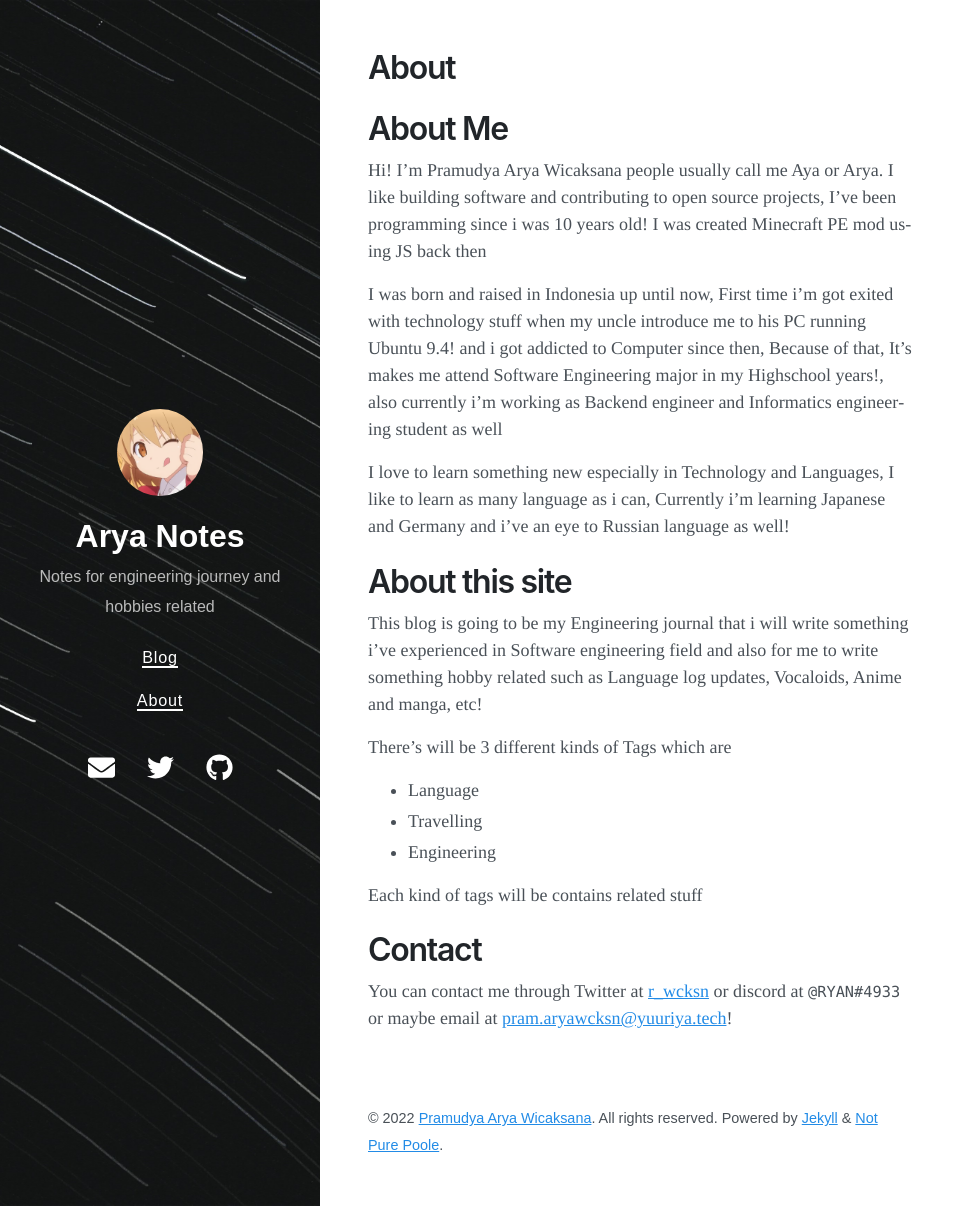
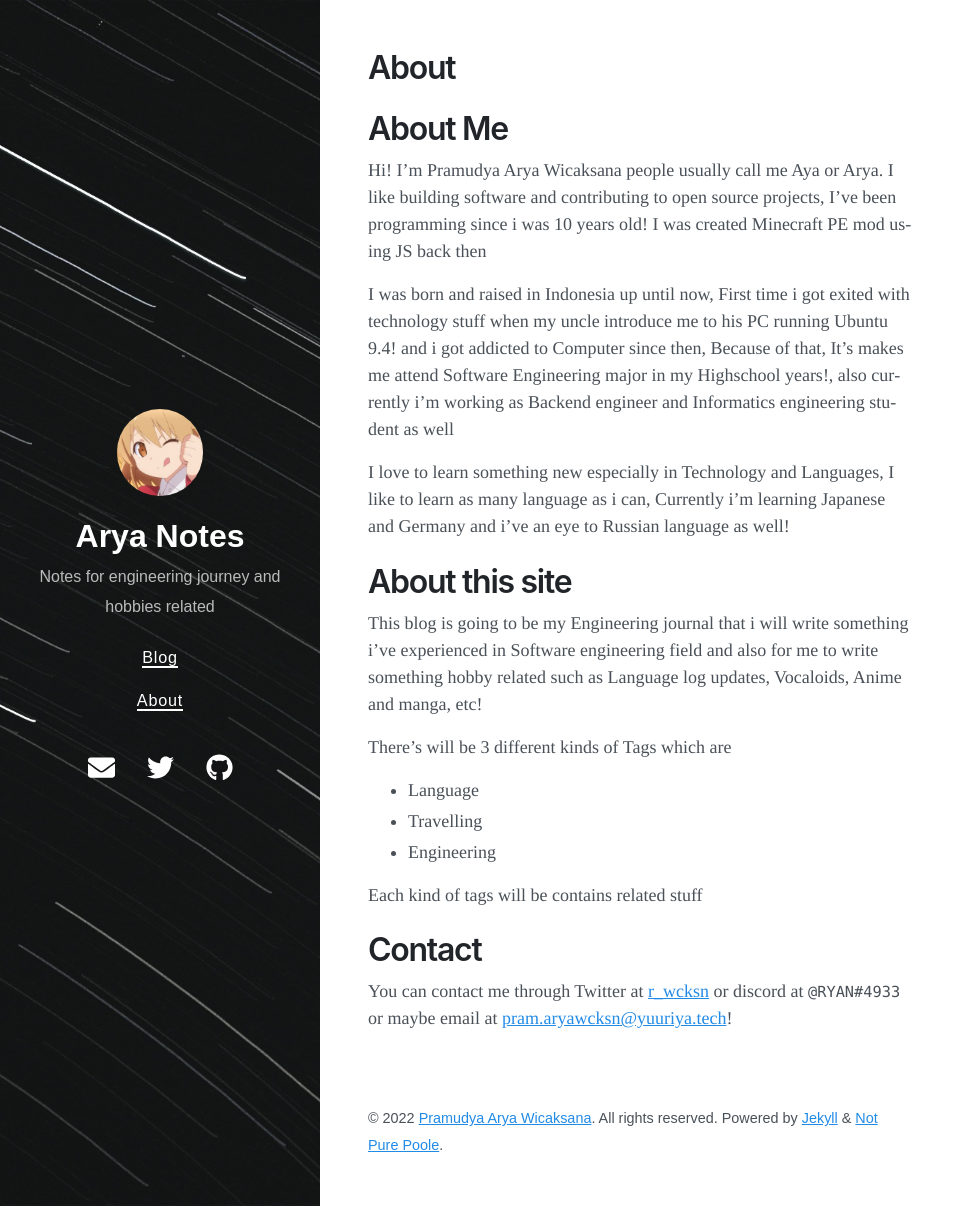
Before and after one commit to RyaWcksn/ryawcksn.github.io, a Jekyll site: the page built from about.md, in a window 1280 px wide and 1206 px high. Shown: the whole window, without its empty margins (0-974 px from the left). Built offline with Jekyll 4.4.1, drawn with Linux system fonts in a browser that asks for light colours; nearby versions of some CDN libraries.

Commit message:
fix : Update

```diff
--- a/about.md
+++ b/about.md
@@ -7,7 +7,7 @@ title: About
 
 Hi! I'm Pramudya Arya Wicaksana people usually call me Aya or Arya. I like building software and contributing to open source projects, I've been programming since i was 10 years old! I was created Minecraft PE mod using JS back then
 
-I was born and raised in Indonesia up until now, First time i'm got exited with technology stuff when my uncle introduce me to his PC running Ubuntu 9.4! and i got addicted to Computer since then, Because of that, It's makes me attend Software Engineering major in my Highschool years!, also currently i'm working as Backend engineer and Informatics engineering student as well
+I was born and raised in Indonesia up until now, First time i got exited with technology stuff when my uncle introduce me to his PC running Ubuntu 9.4! and i got addicted to Computer since then, Because of that, It's makes me attend Software Engineering major in my Highschool years!, also currently i'm working as Backend engineer and Informatics engineering student as well
 
 I love to learn something new especially in Technology and Languages, I like to learn as many language as i can, Currently i'm learning Japanese and Germany and i've an eye to Russian language as well!
 
```
Also changed, not shown: _posts/2022-10-30-russian-day-7.md (added, +29 -0 lines).
